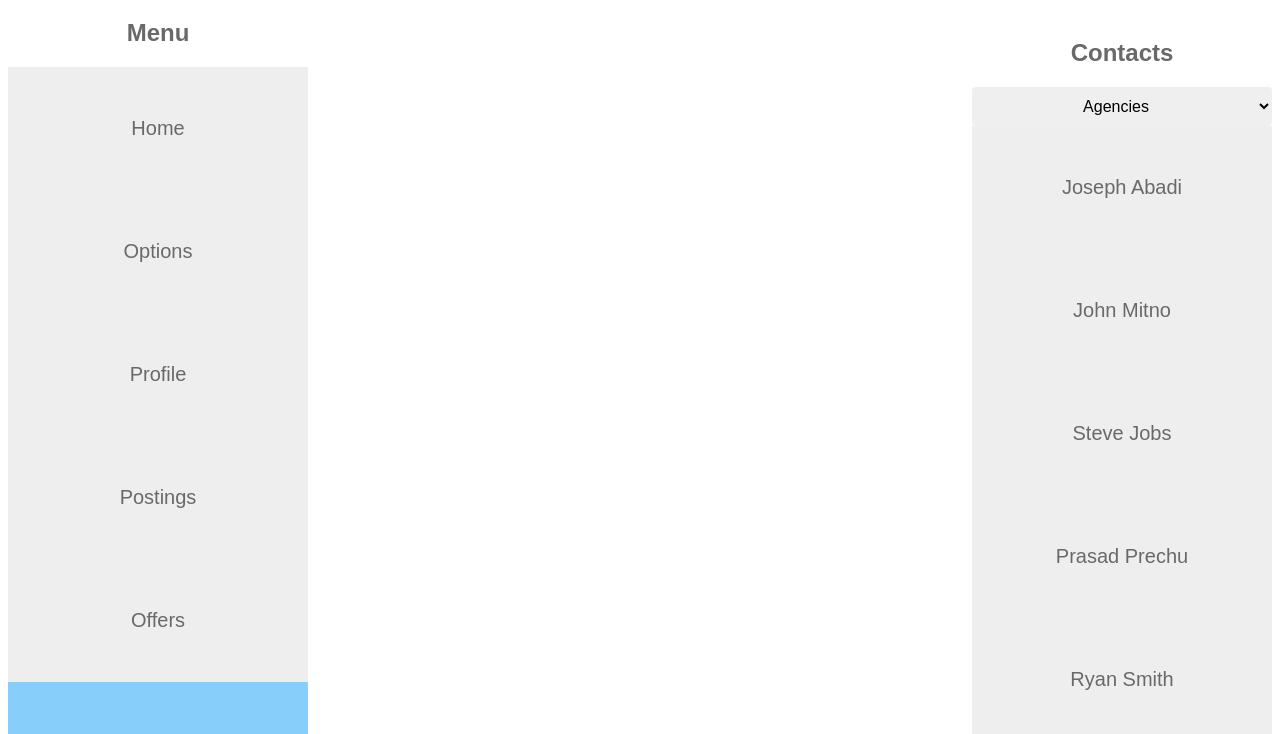
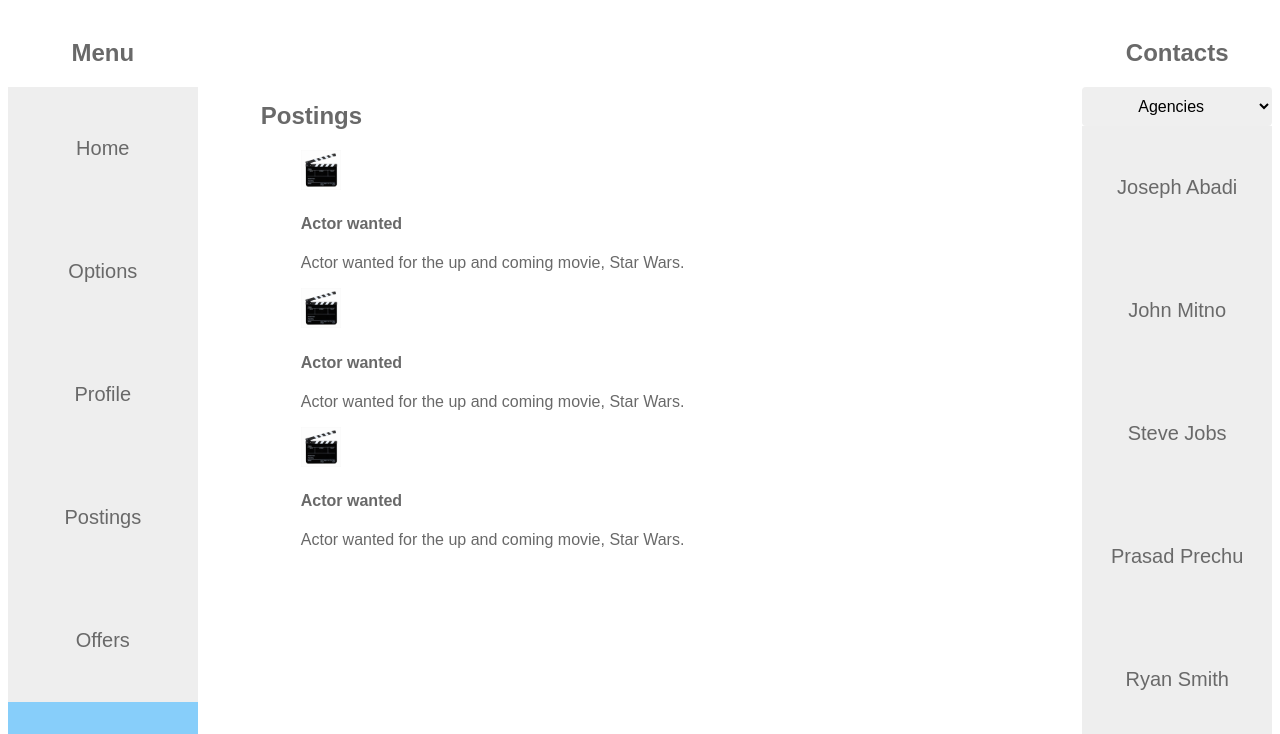
Before and after one commit to mia9704/CTS, a plain HTML site: page CTS/messages.html in a window 1280 px wide. Shown: the part 61-795 px from the top of the page. Drawn offline with Linux system fonts and the light colour scheme.

Commit message:
profile done

```diff
--- a/CTS/home.css
+++ b/CTS/home.css
@@ -1,5 +1,5 @@
 .contacts {
-    width: 300px;
+    width: 15%;
     border-radius: 4px;
     float: right;
     text-align: center;
@@ -7,8 +7,9 @@
 }
 
 .menu {
-    width: 300px;
+    width: 15%;
     border-radius: 10px;
+    float: left;
     text-align: center;
     border-bottom: 5px solid #87CEFA;
 }
--- a/CTS/messages.css
+++ b/CTS/messages.css
@@ -1,14 +1,15 @@
 .contacts {
-    width: 300px;
+    width: 15%;
     border-radius: 4px;
-    float: right;
+    float: left;
     text-align: center;
     border-bottom: 5px solid #87CEFA;
 }
 
 .menu {
-    width: 300px;
+    width: 15%;
     border-radius: 10px;
+    float: left;
     text-align: center;
     border-bottom: 5px solid #87CEFA;
 }
@@ -48,3 +49,16 @@ option {
     border: none;
     border-radius: 4px;
 }
+.postings {
+    margin: auto;
+    width: 60%;
+    float:left;
+    padding:5%;
+}
+ul {
+    list-style-type:none;
+}
+img {
+    height:40px;
+    width:40px;
+}
--- a/CTS/messages.html
+++ b/CTS/messages.html
@@ -6,10 +6,52 @@
     <meta name="author" content="Jose Guan Zhou" />
     <title>Connect the Stars</title>
     <link rel="stylesheet" href="default.css">
-    <link rel="stylesheet" href="home.css">
+    <link rel="stylesheet" href="messages.css">
 </head>
 <body>
     <h1>Connect The Stars</h1>
+    <div class="container">
+        <div class="menu">
+            <h2>Menu</h2>
+            <a href="/home.html">Home</a>
+            <a href="/options.html">Options</a>
+            <a href="/profile.html">Profile</a>
+            <a href="/postings.html">Postings</a>
+            <a href="/offers.html">Offers</a>
+            <a href="/messages.html" class="active">Messages</a>
+        </div>
+        <div class="postings">
+            <h2>Postings</h2>
+            <ul>
+                <li>
+                    <div class="card">
+                        <img src="movie.jpg" alt="Avatar">
+                        <div class="container">
+                            <h4><b>Actor wanted</b></h4>
+                            <p>Actor wanted for the up and coming movie, Star Wars.</p>
+                        </div>
+                    </div>
+                </li>
+                <li>
+                    <div class="card">
+                        <img src="movie.jpg" alt="Avatar">
+                        <div class="container">
+                            <h4><b>Actor wanted</b></h4>
+                            <p>Actor wanted for the up and coming movie, Star Wars.</p>
+                        </div>
+                    </div>
+                </li>
+                <li>
+                    <div class="card">
+                        <img src="movie.jpg" alt="Avatar">
+                        <div class="container">
+                            <h4><b>Actor wanted</b></h4>
+                            <p>Actor wanted for the up and coming movie, Star Wars.</p>
+                        </div>
+                    </div>
+                </li>
+            </ul>
+        </div>
         <div class="contacts">
             <h2>Contacts</h2>
             <select>
@@ -22,15 +64,9 @@
             <a href="#">Prasad Prechu</a>
             <a href="#">Ryan Smith</a>
             <a href="#">Carlos Lopez</a>
+            <a href="#">Jose Guan Zhou</a>
+            <a href="#">Misheelt Munkhjargal</a>
         </div>
-    <div class="menu">
-        <h2>Menu</h2>
-        <a href="/home.html">Home</a>
-        <a href="/options.html">Options</a>
-        <a href="/profile.html">Profile</a>
-        <a href="/postings.html">Postings</a>
-        <a href="/offers.html">Offers</a>
-        <a href="/messages.html" class="active">Messages</a>
     </div>
 </body>
 </html>
--- a/CTS/offers.css
+++ b/CTS/offers.css
@@ -49,7 +49,7 @@ option {
     border: none;
     border-radius: 4px;
 }
-.postings {
+.offers {
     margin: auto;
     width: 60%;
     float:left;
--- a/CTS/profile.css
+++ b/CTS/profile.css
@@ -1,14 +1,15 @@
 .contacts {
-    width: 300px;
+    width: 15%;
     border-radius: 4px;
-    float: right;
+    float: left;
     text-align: center;
     border-bottom: 5px solid #87CEFA;
 }
 
 .menu {
-    width: 300px;
+    width: 15%;
     border-radius: 10px;
+    float: left;
     text-align: center;
     border-bottom: 5px solid #87CEFA;
 }
@@ -48,3 +49,16 @@ option {
     border: none;
     border-radius: 4px;
 }
+.offers {
+    margin: auto;
+    width: 60%;
+    float:left;
+    padding:5%;
+}
+ul {
+    list-style-type:none;
+}
+img {
+    height:400px;
+    width:400px;
+}
```
Also changed, not shown: CTS/home.html (+2 -0 lines), CTS/offers.html (+20 -11 lines), CTS/profile.html (+27 -9 lines), CTS/img_avatar.png (added), CTS/options.css (renamed from options.css), CTS/options.html (renamed from options.html). Lines whose indentation alone changed are shown as unchanged.
